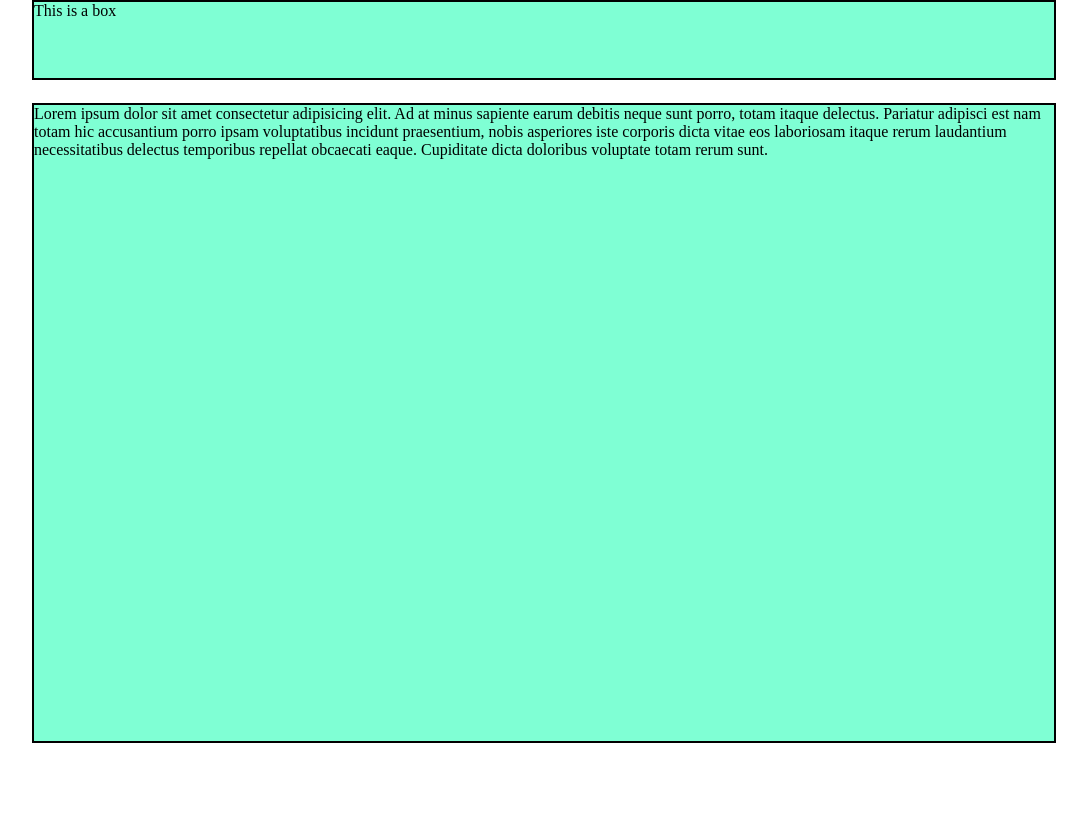
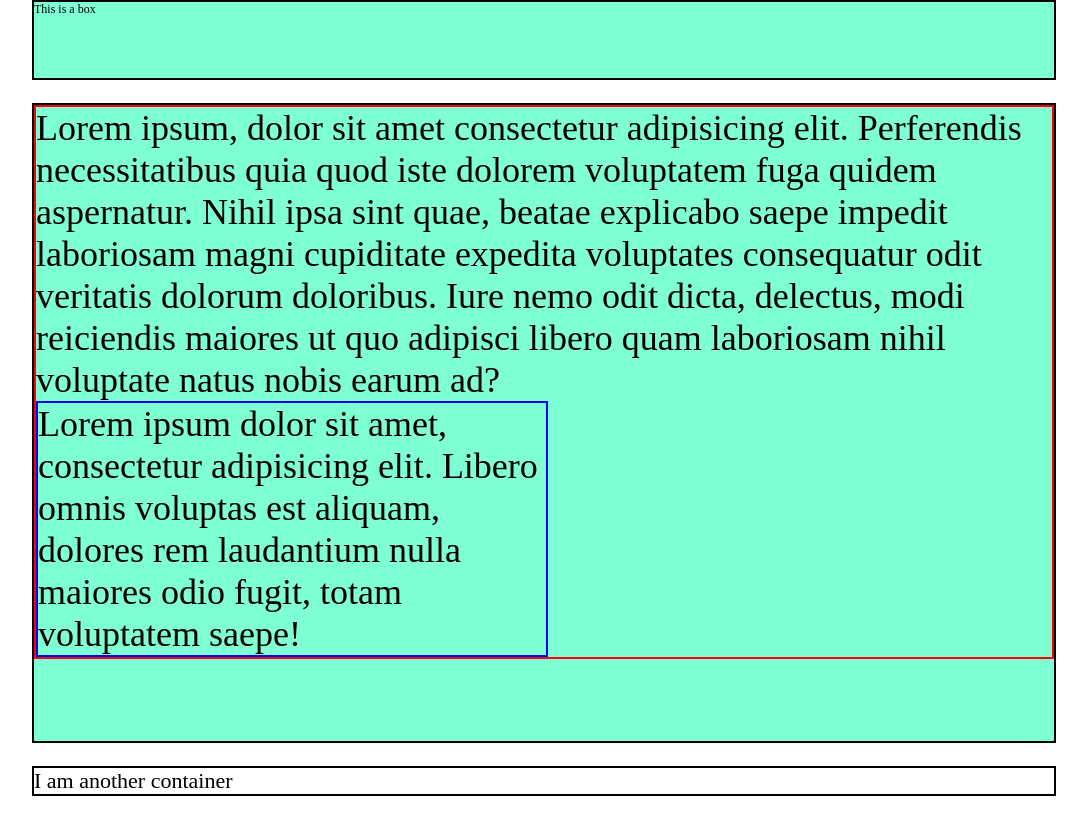
Before and after one commit to Ayush-r-018/Web_Dev, a plain HTML site: page Folder 22/index.html in a window 1280 px wide. Shown: the whole page, without its empty margins (96-1183 px from the left). Drawn offline with Linux system fonts and the light colour scheme.

Commit message:
Updated file inside Folder 22

```diff
--- a/Folder 22/index.html
+++ b/Folder 22/index.html
@@ -4,41 +4,87 @@
 <head>
     <meta charset="UTF-8">
     <meta name="viewport" content="width=device-width, initial-scale=1.0">
-    <title>CSS Sizing Units</title>
+    <title>Document</title>
     <style>
         * {
             margin: 0;
             padding: 0;
         }
 
+        html {
+            font-size: 12px;
+        }
+
         .box {
+            box-sizing: border-box;
             border: 2px solid black;
-            /* width: 1488px; */
+            /* width: 2048px; */
             width: 80vw;
             height: 10vh;
             margin: auto;
             background-color: aquamarine;
-            box-sizing: border-box;
         }
 
-        .container{
+        .container {
+            box-sizing: border-box;
             border: 2px solid black;
-            /* width: 1488px; */
+            /* width: 2048px; */
             width: 80vw;
-            height: 80vh;
+            /* height: 80vh; */
+            min-height: 80vh;
             margin: 23px auto;
+            font-size: 18px;
             background-color: aquamarine;
+        }
+
+        .container>div {
+            font-size: 2em;
+            border: 2px solid red;
+            /* width: 50%; */
+        }
+
+        .container>div>div {
+            border: 2px solid blue;
+            width: 50%;
+        }
+
+        .mycont {
+            border: 2px solid black;
             box-sizing: border-box;
+            margin: 23px auto;
+            color: rgb(0, 0, 0);
+            font-size: 22px;
+            /* width: 100vmin; */
+            width: 80vw;
         }
     </style>
 </head>
 
 <body>
+    <!-- https://developer.mozilla.org/en-US/docs/Web/CSS/CSS_Values_and_Units -->
     <div class="box">
         This is a box
     </div>
 
-    <div class="container">Lorem ipsum dolor sit amet consectetur adipisicing elit. Ad at minus sapiente earum debitis neque sunt porro, totam itaque delectus. Pariatur adipisci est nam totam hic accusantium porro ipsam voluptatibus incidunt praesentium, nobis asperiores iste corporis dicta vitae eos laboriosam itaque rerum laudantium necessitatibus delectus temporibus repellat obcaecati eaque. Cupiditate dicta doloribus voluptate totam rerum sunt.</div>
+    <div class="container">
+        <div>
+            Lorem ipsum, dolor sit amet consectetur adipisicing elit. Perferendis necessitatibus quia quod iste dolorem
+            voluptatem fuga quidem aspernatur. Nihil ipsa sint quae, beatae explicabo saepe impedit laboriosam magni
+            cupiditate expedita voluptates consequatur odit veritatis dolorum doloribus. Iure nemo odit dicta, delectus,
+            modi reiciendis maiores ut quo adipisci libero quam laboriosam nihil voluptate natus nobis earum ad?
+
+            <div>
+                Lorem ipsum dolor sit amet, consectetur adipisicing elit. Libero omnis voluptas est aliquam, dolores rem
+                laudantium nulla maiores odio fugit, totam voluptatem saepe!
+            </div>
+        </div>
+
+        <!-- Expand this to see that this container will adjust its height using lorem999 -->
+    </div>
+
+    <div class="mycont">
+        I am another container
+    </div>
 </body>
 
 </html>
```
